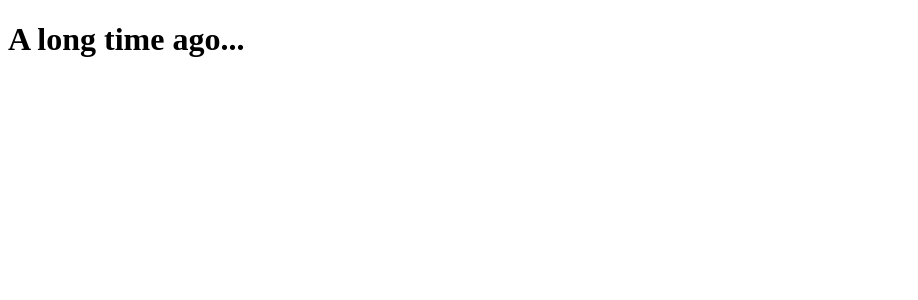
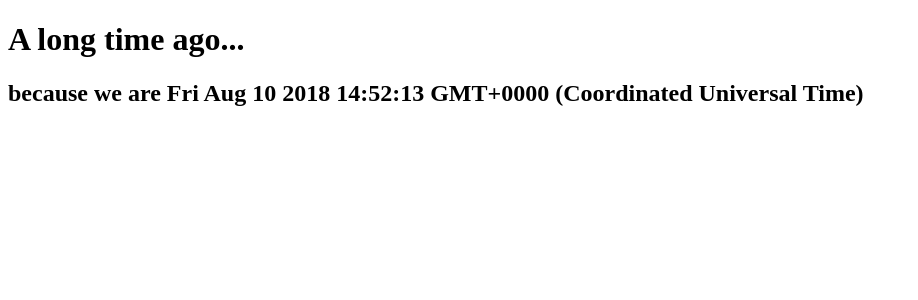
Before and after one commit to remibantos/vuejs-handson, a Vue app in the folder swapui/: page / in a window 1280 px wide. Shown: the top 300 px of the page, without its empty margins (0-918 px from the left). Built offline with nearby package versions, Linux system fonts and the light colour scheme.

Commit message:
Declarative rendering

```diff
--- a/swapui/src/components/Swapui.vue
+++ b/swapui/src/components/Swapui.vue
@@ -1,12 +1,18 @@
 <template>
     <div class="swapui">
         <h1>{{msg}}</h1>
+        <h2>because we are {{date}}</h2>
     </div>
 </template>
 <script>
   export default {
     name: 'Swapui',
-    props: ['msg']
+    props: ['msg'],
+    data () {
+      return {
+        date: new Date()
+      }
+    }
   }
 </script>
 <style scoped>
```
